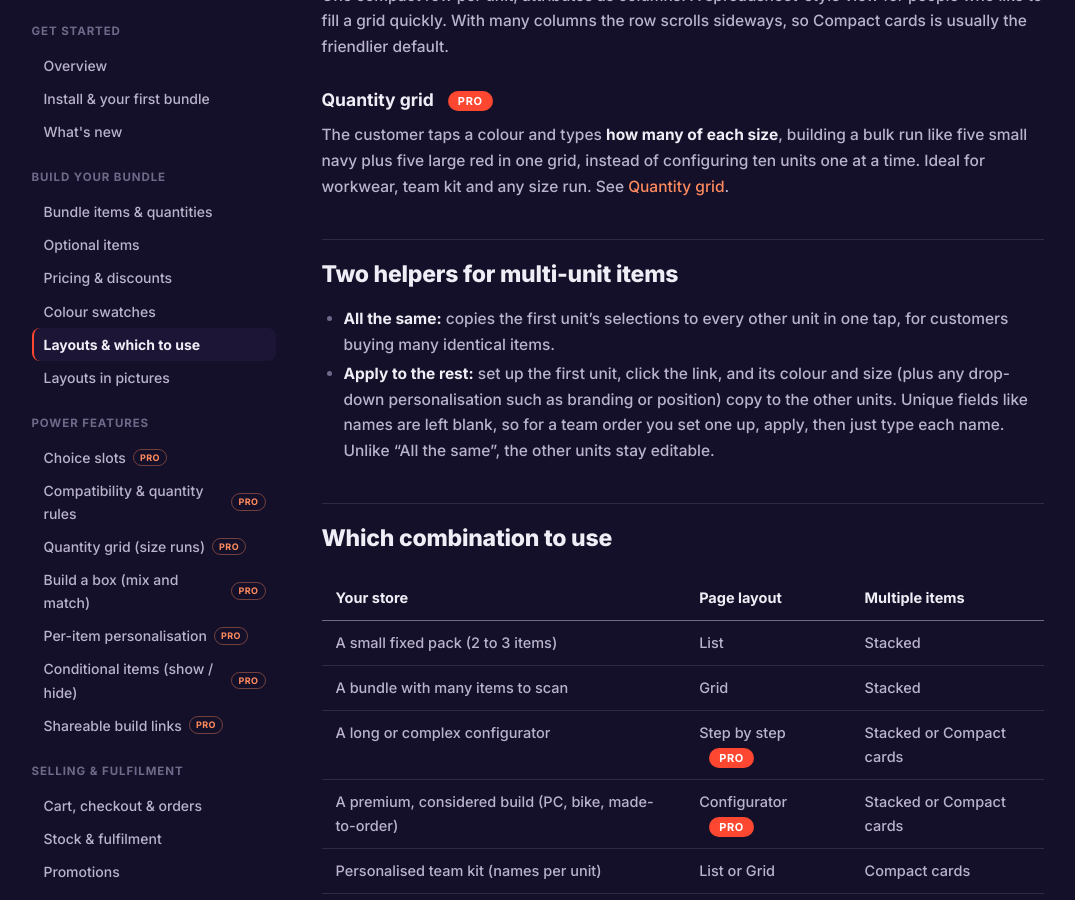
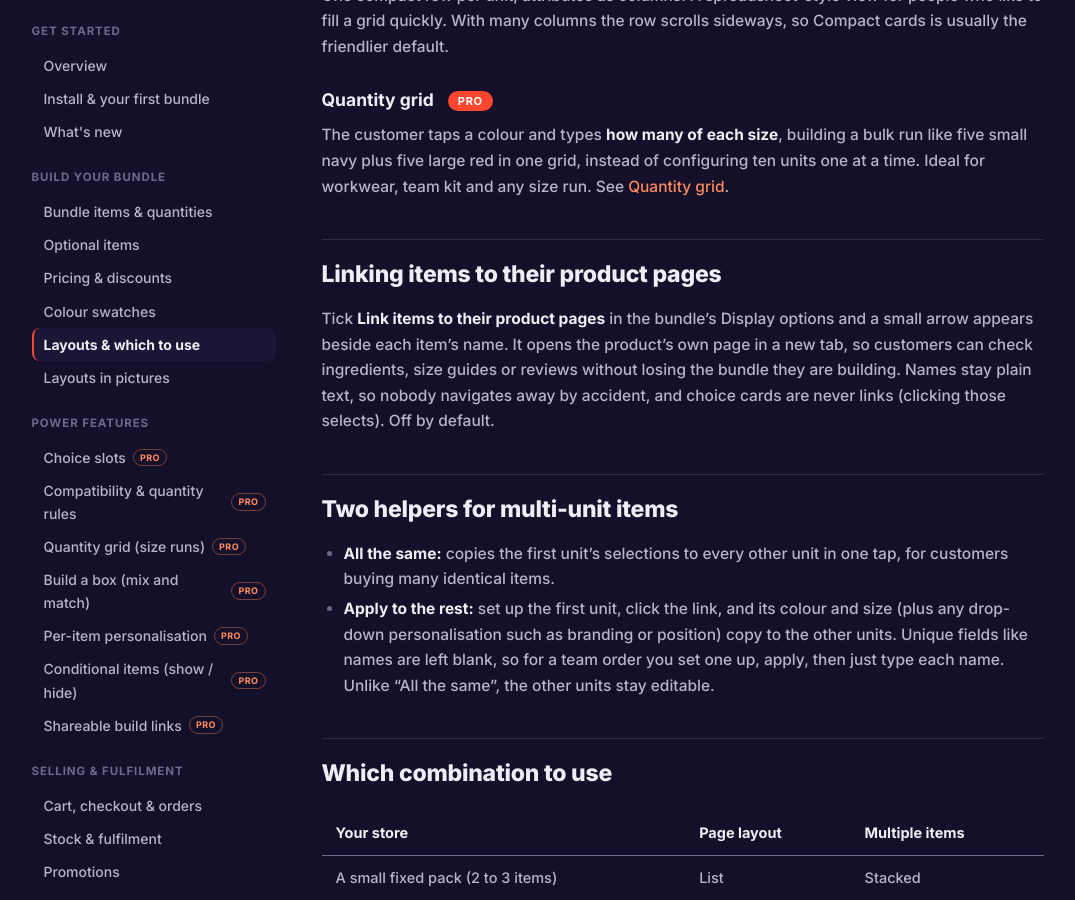
Before and after one commit to BundleBoss/website, a Jekyll site: the page built from docs/layouts.md, in a window 1280 px wide and 900 px high, scrolled down 1827 px. Shown: the whole window, without its empty margins (95-1170 px from the left). Built offline with Jekyll 4.4.1, drawn with Linux system fonts in a browser that asks for light colours.

Commit message:
Docs: 4.5.7 catch-up
Layouts gains the new Link items to their product pages option (the
small arrow, new tab, off by default, choice cards excluded). Build-a-box
quantity breaks now describe the shipped behaviour: the ladder advertised
above the products, the nudge from the very first pick, and the active
tier shown alongside the next rung.

```diff
--- a/docs/layouts.md
+++ b/docs/layouts.md
@@ -53,6 +53,10 @@ One compact row per unit, attributes as columns. A spreadsheet-style view for pe
 
 The customer taps a colour and types **how many of each size**, building a bulk run like five small navy plus five large red in one grid, instead of configuring ten units one at a time. Ideal for workwear, team kit and any size run. See [Quantity grid](/docs/quantity-grid/).
 
+## Linking items to their product pages
+
+Tick **Link items to their product pages** in the bundle's Display options and a small arrow appears beside each item's name. It opens the product's own page in a new tab, so customers can check ingredients, size guides or reviews without losing the bundle they are building. Names stay plain text, so nobody navigates away by accident, and choice cards are never links (clicking those selects). Off by default.
+
 ## Two helpers for multi-unit items
 
 - **All the same:** copies the first unit's selections to every other unit in one tap, for customers buying many identical items.
```
Also changed, not shown: docs/build-a-box.md (+1 -1 lines).
